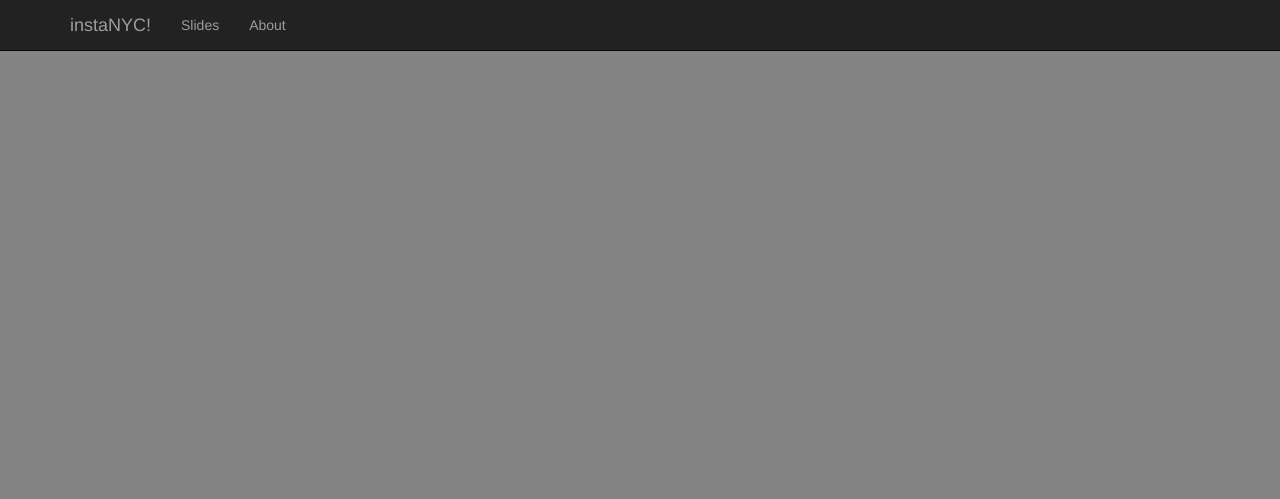
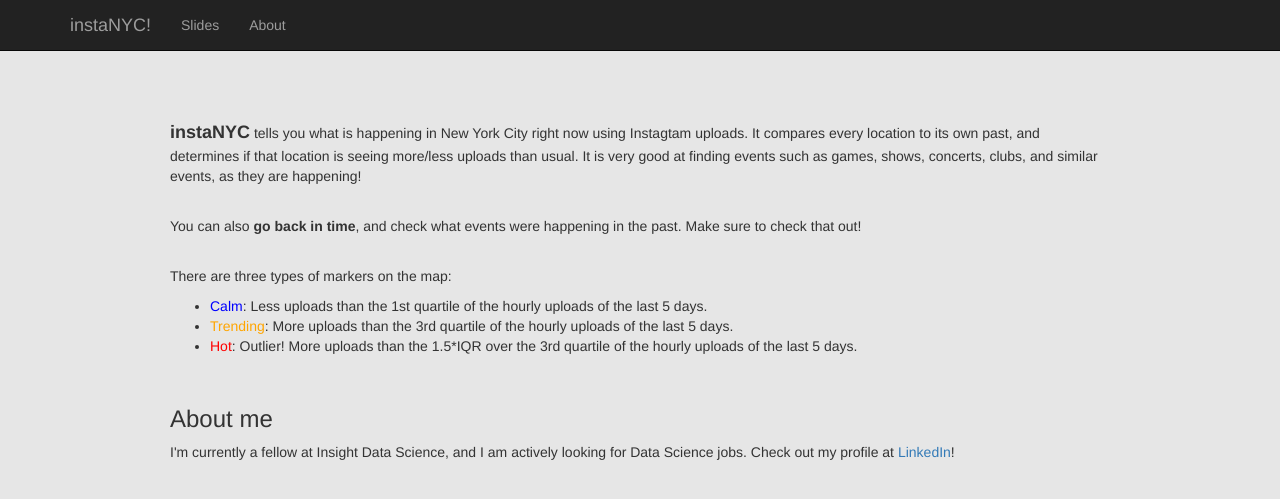
Before and after one commit to alireza202/instaNYC, a Flask app: page /about in a window 1280 px wide. Shown: the top 499 px of the page. Run offline with Flask 2, Linux system fonts and the light colour scheme; parts of the project's set-up code (start-up, migrations or seed data) failed here and were passed over; some libraries are stand-ins or nearby versions.

Commit message:
added About page

```diff
--- a/website/app/templates/about.html
+++ b/website/app/templates/about.html
@@ -19,7 +19,8 @@
                 font-size: 14px;
                 line-height: 1.42857143;
                 /*background-color: #FFFFFF;*/
-                background-color: #848484;
+                background-color: #E6E6E6;
+                padding-top: 120px;
             }
 
             .slide {
@@ -31,14 +32,11 @@
 				padding: 0;
 			    /*margin: 0;*/
 			}
-			/*.iframe{
-				width: 200px;
-			}*/
 
-			/*.slide {
-            	text-align: "center";
-            	width:100%;
-            }*/
+            .body_text {
+                margin-left: 100px;
+                margin-right: 100px;
+            }
 
         </style>
     </head>
@@ -64,8 +62,36 @@
             </div>
         </nav>
 
+        <div class="wrapper">
+            <div class="container">
+                <div class="body_text">
+                    <p>
+                        <strong><font size="4">instaNYC</font></strong> tells you what is happening in New York City right now using Instagtam uploads. It compares every location to its own past, and determines if that location is seeing more/less uploads than usual. It is very good at finding events such as games, shows, concerts, clubs, and similar events, as they are happening!
+                    </p>
+                    <br>
+                    <p>
+                        You can also <strong>go back in time</strong>, and check what events were happening in the past. Make sure to check that out!
+                    </p>
+                    <br>
+                    <p>
+                        There are three types of markers on the map:<br>
 
+                        <ul>
+                            <li><span style="color:blue;">Calm</span>: Less uploads than the 1st quartile of the hourly uploads of the last 5 days. </li>
+                            <li><span style="color:orange;">Trending</span>: More uploads than the 3rd quartile of the hourly uploads of the last 5 days. </li>
+                            <li><span style="color:red;">Hot</span>: Outlier! More uploads than the 1.5*IQR over the 3rd quartile of the hourly uploads of the last 5 days.</li>
+                        </ul>
+                    </p>
 
+                    <br>
+
+                    <h3>About me</h3>
+                    <p>
+                        I'm currently a fellow at Insight Data Science, and I am actively looking for Data Science jobs. Check out my profile at <a href="http://www.linkedin.com/in/aliroshanghias">LinkedIn</a>!
+                    </p>
+                </div>
+            </div>
+        </div>
 
         <script src='https://code.jquery.com/jquery-1.11.0.min.js'></script>
         <script src="http://code.jquery.com/ui/1.11.2/jquery-ui.js"></script>
--- a/website/app/templates/slides.html
+++ b/website/app/templates/slides.html
@@ -19,7 +19,7 @@
                 font-size: 14px;
                 line-height: 1.42857143;
                 /*background-color: #FFFFFF;*/
-                background-color: #848484;
+                background-color: #E6E6E6;
             }
 
             .slide {
```
